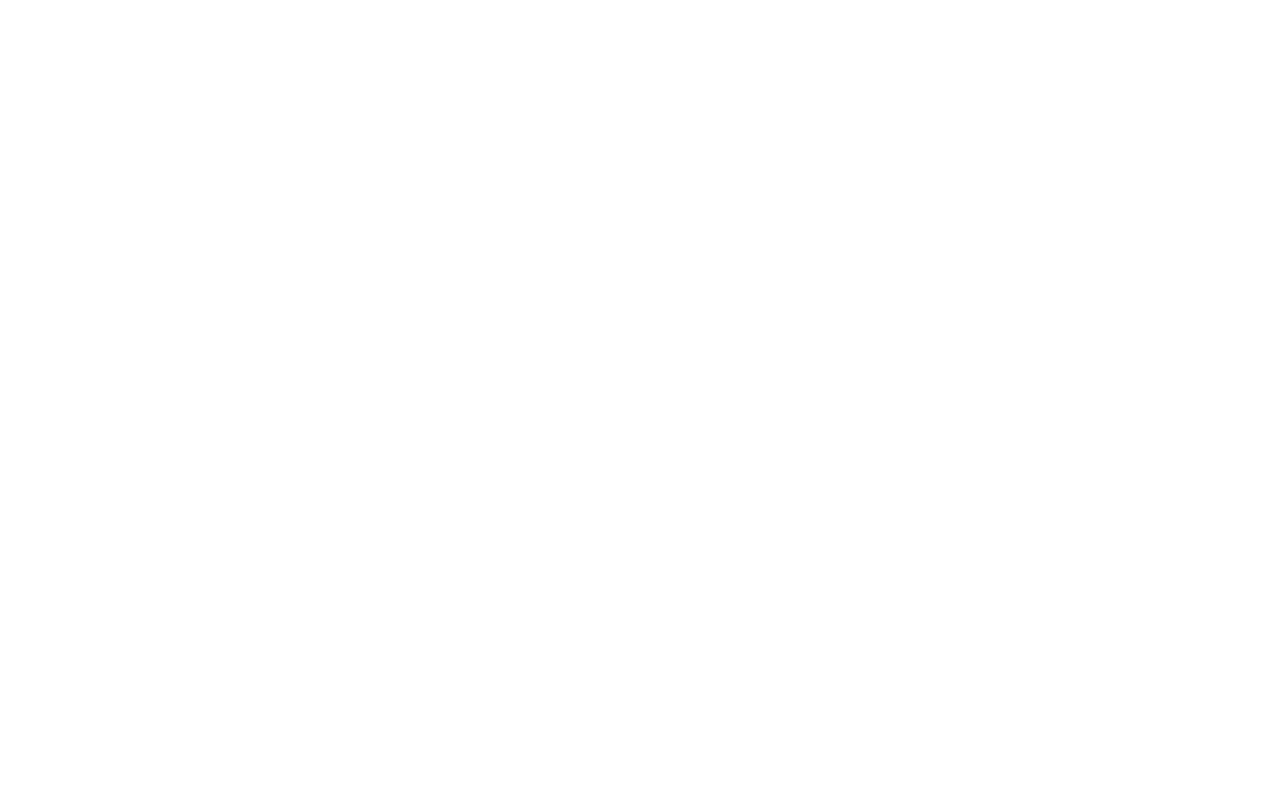
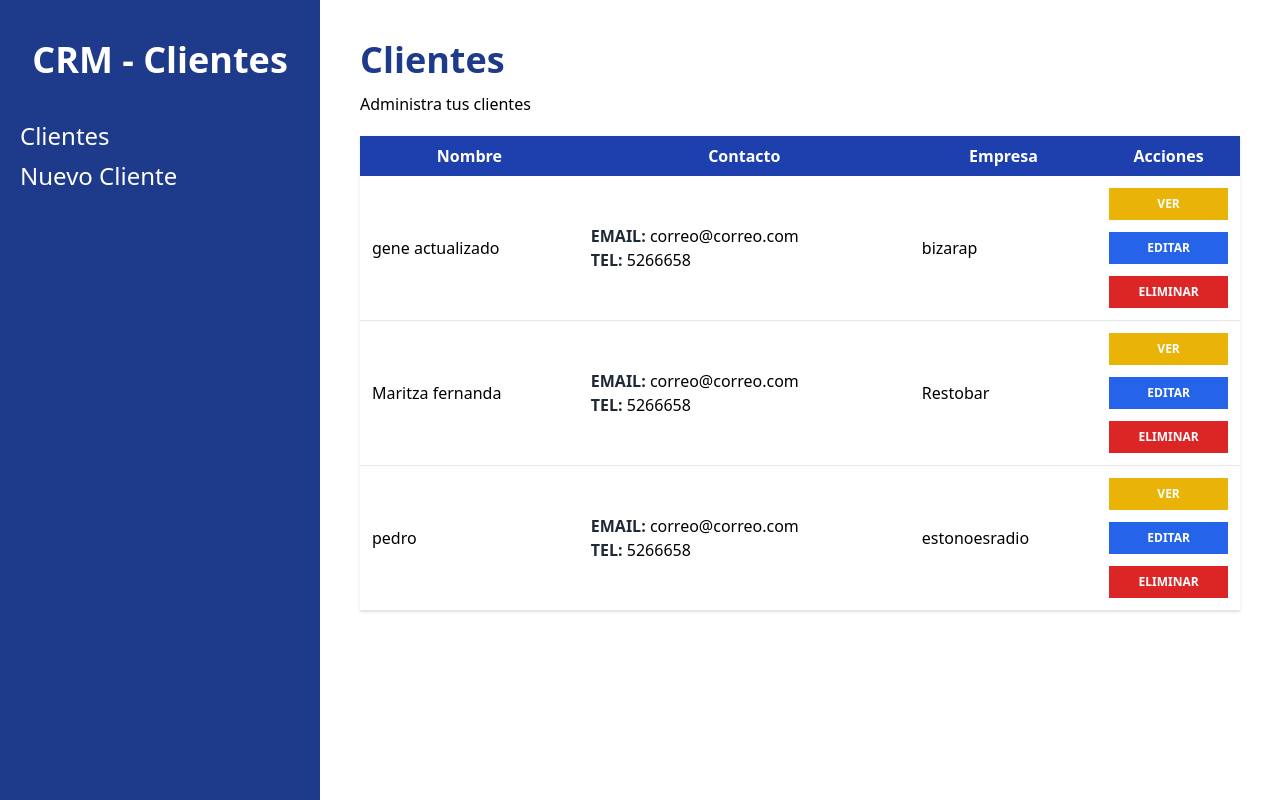
Before and after one commit to GenyLongart/CRM-Clientes, a React (Vite) app: page / in a window 1280 px wide. Before the commit this address had no page. Built offline with nearby package versions, Linux system fonts and the light colour scheme; data requests are answered from the project's data file.

Commit message:
Router fixed

```diff
--- a/src/App.jsx
+++ b/src/App.jsx
@@ -12,7 +12,7 @@
   return (
     <BrowserRouter>
         <Routes>
-            <Route path='/clients' element={<Layout />}>
+            <Route path='' element={<Layout />}>
               <Route index element = {<Home />}/>
               <Route path='new' element={<NewClient />} />
               <Route path='edit/:id' element={<EditClient />} />
```
